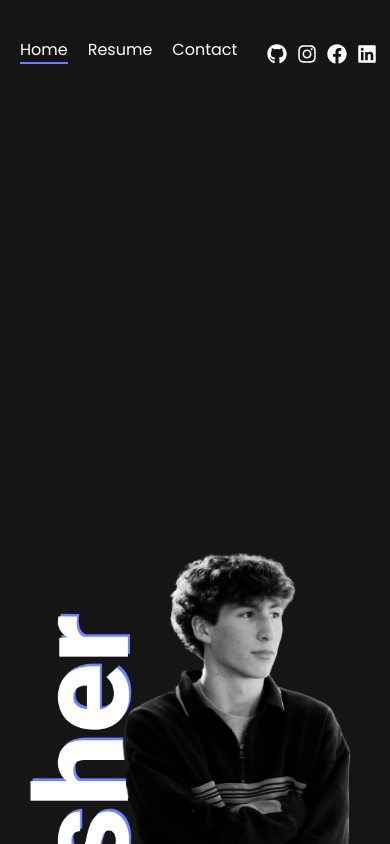
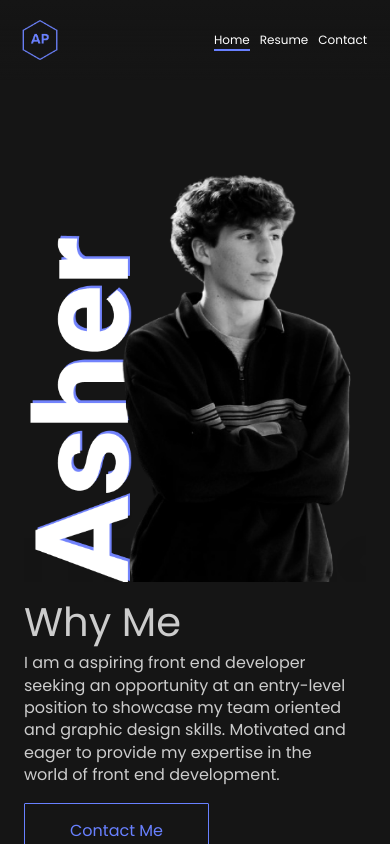
Before and after one commit to asherpage/reactportfolio, a React (Create React App) app: page / in a window 390 px wide. Shown: the top 844 px of the page. Built offline with nearby package versions, Linux system fonts and the light colour scheme.

Commit message:
big pusher

```diff
--- a/package.json
+++ b/package.json
@@ -13,6 +13,7 @@
     "react-dom": "^18.2.0",
     "react-icons": "^5.0.1",
     "react-intersection-observer": "^9.8.2",
+    "react-router-dom": "^6.23.0",
     "react-scripts": "5.0.1",
     "resize-observer-polyfill": "^1.5.1",
     "web-vitals": "^2.1.4"
--- /dev/null
+++ b/src/Resume.jsx
@@ -0,0 +1,10 @@
+import React from 'react';
+
+const Resume = () => {
+  // Your Resume component logic here
+  return (
+    <></>
+  );
+};
+
+export default Resume;
--- a/src/component/Contact.css
+++ b/src/component/Contact.css
@@ -9,6 +9,7 @@
     box-sizing: border-box;
 }
 .contact-container {
+    z-index: 0;
     position: relative;
     width: 100%;
     min-height: 100vh;
--- a/src/component/Navbar.jsx
+++ b/src/component/Navbar.jsx
@@ -30,12 +30,14 @@ const Navbar = () => {
         >
           Home
         </div>
+        <a href='/resume' >
         <div
           className={`link ${activeTab === 1 ? 'active' : ''}`}
           onClick={() => setActiveTab(1)}
         >
           Resume
         </div>
+        </a>
         <div
           className={`link ${activeTab === 2 ? 'active' : ''}`}
           onClick={() => setActiveTab(2)}
--- a/src/component/Scroller.css
+++ b/src/component/Scroller.css
@@ -13,3 +13,17 @@
 #button-view{
     background-color: #6880FF;
 }
+@media screen and (max-width: 426px) {
+    #iamge{
+        display: none;
+    }
+        #carder {
+            background-color: rgb(47, 47, 47);
+            width: 350px;
+            height: 600px;
+            border-radius: 20px;
+        }
+    #text-width{
+        width: 100%;
+    }
+}
--- a/src/component/SmoothScroller.jsx
+++ b/src/component/SmoothScroller.jsx
@@ -16,7 +16,7 @@ const SmoothScroller = () => {
     target: targetRef,
   });
 
-  const x = useTransform(scrollYProgress, [0, 1], ["15%", "-65%"]);
+  const x = useTransform(scrollYProgress, [0, 1], ["15%", "-80%"]);
 
   return (
     <section ref={targetRef} className="relative h-[300vh] backg">
@@ -38,14 +38,14 @@ const Card = ({ card }) => {
   className="group relative h-[450px] w-[1000px] overflow-hidden" id="carder"
 >
   <div
-    className="absolute left-0 top-0 h-full w-[60%] z-0"
+    className="absolute left-0 top-0 h-full w-[60%] z-0" id="iamge"
     style={{
       backgroundImage: `url(${card.url})`,
       backgroundSize: "cover",
       backgroundPosition: "center",
     }}
   ></div>
-  <div className="absolute right-0 top-0 h-full w-[40%] z-10 flex flex-col justify-flex-start p-8">
+  <div className="absolute right-0 top-0 h-full w-[40%] z-10 flex flex-col justify-flex-start p-8" id="text-width">
     <h2 className="text-3xl font-bold text-white">{card.title}</h2>
     <p className="text-white mt-4">{card.description}</p>
     <button className="mt-4 px-4 py-2 rounded-md bg-blue-500 text-white w-[40%]" id="button-view">View Project</button>
@@ -72,7 +72,7 @@ const cards = [
   },
   {
     url: require("../blackerrr.avif"),
-    title: "Title 3",
+    title: "Blackjack",
     description:"Turbo Rush is an infinite top-down racing game that thrills players with high-speed action in futuristic cityscapes. With dynamically generated tracks and turbocharged vehicles, each race offers a unique challenge. Players must navigate obstacles, execute daring maneuvers, and use turbo boosts strategically to outpace rivals. Multiplayer mode amps up the intensity, allowing for head-to-head duels and global competitions. With stunning visuals and an adrenaline-pumping soundtrack, Turbo Rush delivers an unforgettable racing experience.",
     id: 3,
   }
--- a/src/component/nav.css
+++ b/src/component/nav.css
@@ -65,3 +65,35 @@
     margin-left: 10px;
     cursor: pointer;
 }
+@media screen and (max-width: 426px) {
+    .links {
+            display: flex;
+            width: 2px;
+            font-size: 12px;
+        }
+
+        .link {
+            cursor: pointer;
+            position: relative;
+            margin-right: 10px;
+        }
+                .logo {
+                    background-image: url(../6880FF__1_-removebg-preview.png);
+                    background-position: center;
+                    background-size: cover;
+                    width: 40px;
+                    height: 40px;
+                    margin: 0;
+                }
+                                .social-icons {
+                                    display: flex;
+                                    align-items: center;
+                                    display: none;
+                                }
+                                                                .social-icons svg {
+                                                                    font-size: 20px;
+                                                                    margin-left: 10px;
+                                                                    cursor: pointer;
+                                                                    display: none;
+                                                                }
+}
--- a/src/home.css
+++ b/src/home.css
@@ -206,7 +206,7 @@ p{
     z-index: 1;
     background-color: #6880FF;
 }
-@media screen and (max-width: 425px) {
+@media screen and (max-width: 426px) {
     body {
     }
     .flexy{
@@ -214,7 +214,7 @@ p{
     }
     .img-cont{
         width: 100%;
-        height: 90vh;
+        height: 50vh;
         display: flex;
         justify-content: center;
         align-items: flex-end;
@@ -238,6 +238,6 @@ p{
                 }
                 .content{
                     margin-left: 0;
-                    padding: 10px 20px;
+                    width: 100%;
                 }
 }
--- a/src/index.jsx
+++ b/src/index.jsx
@@ -2,13 +2,23 @@ import React from 'react';
 import ReactDOM from 'react-dom/client';
 import './index.css';
 import App from './App';
+import Resume from './Resume'
+import {
+  createBrowserRouter,
+  RouterProvider,
+} from "react-router-dom";
+const router = createBrowserRouter([
+  {
+    path: "/",
+    element: <App />,
+  },{
+    path:"/resume",
+    element: <Resume />
+  }
+]);
 
 const root = ReactDOM.createRoot(document.getElementById('root'));
 root.render(
-  <React.StrictMode>
-    <App />
-    <div className='ee'>
-
-          </div>
-  </React.StrictMode>
+    // <App />
+    <RouterProvider router={router} />
 );
```
Also changed, not shown: 1 other file (tests, documents, lock files or other folders).
